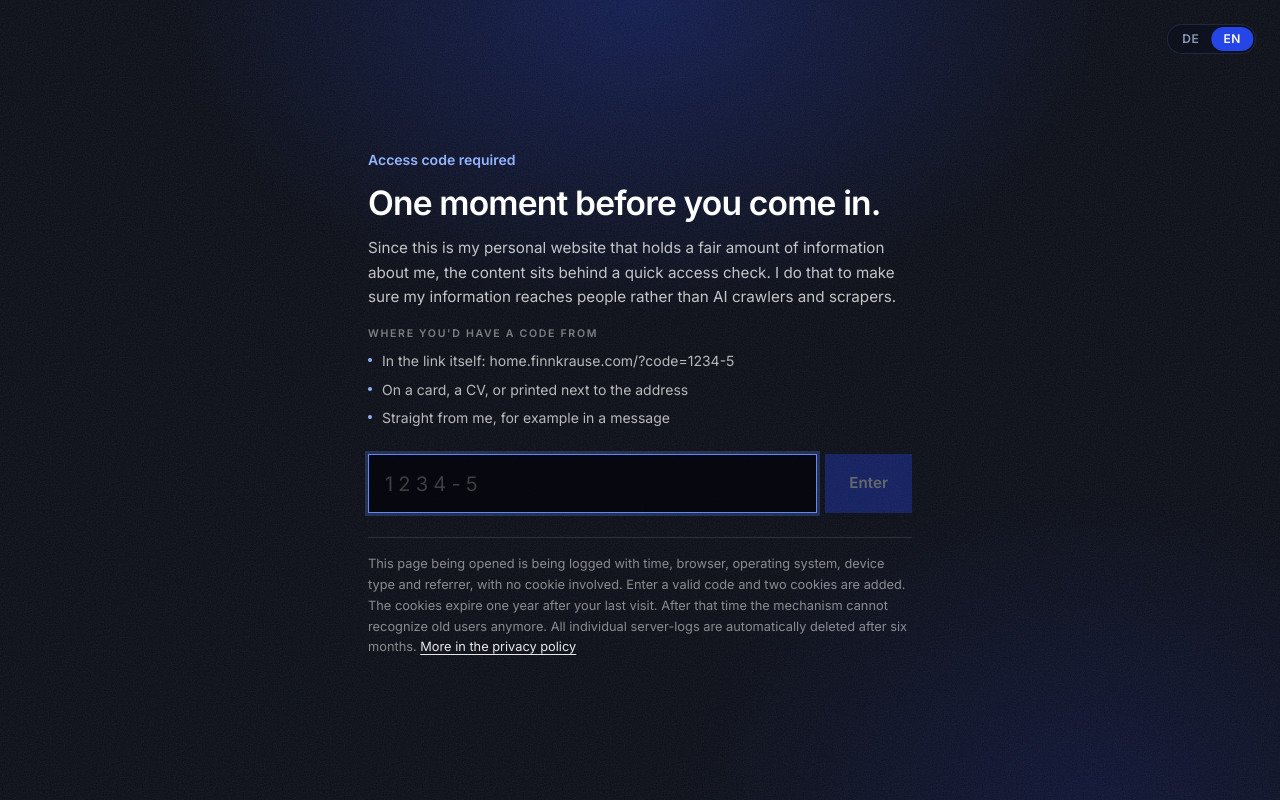
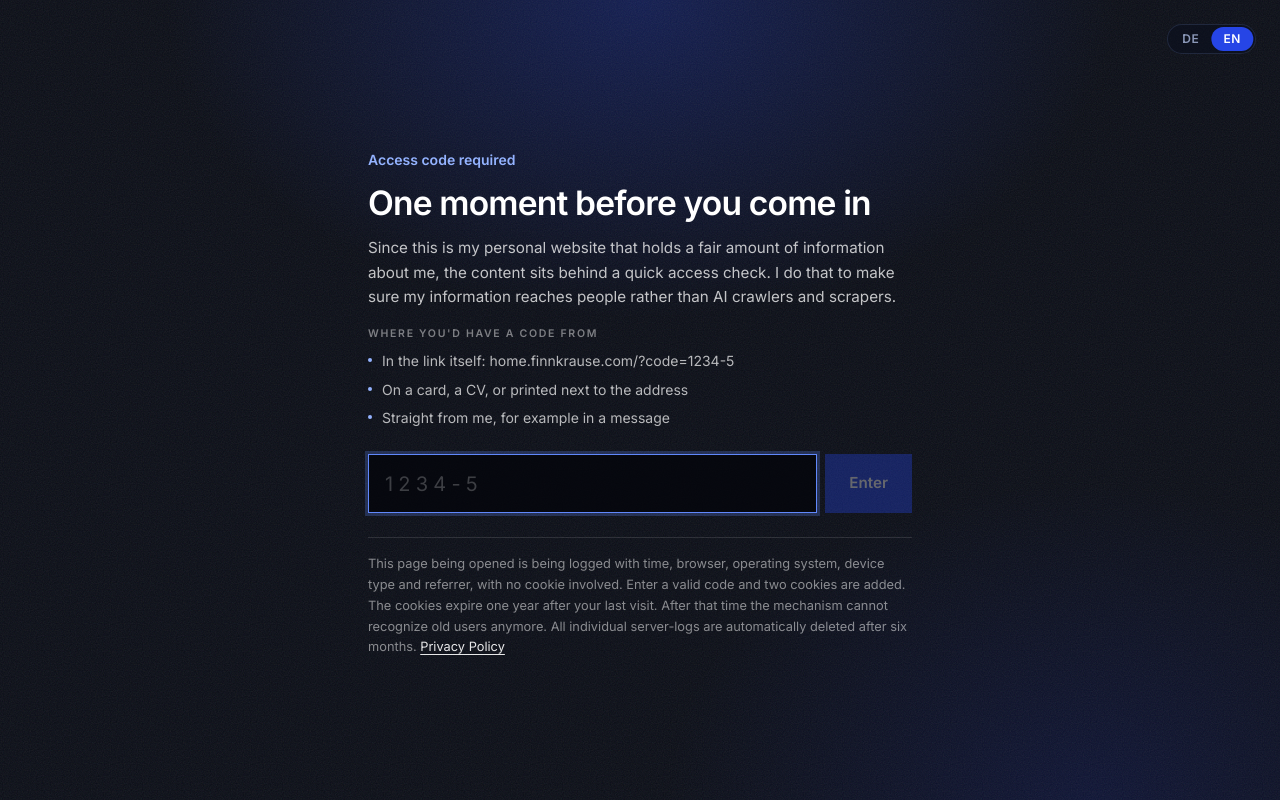
Before and after one commit to FinnKrause/Portfolio-Homepage, a Next.js app: page /gate in a window 1280 px wide. Built offline with nearby package versions, Linux system fonts and the light colour scheme.

Commit message:
changes to gate site

```diff
--- a/src/components/access/AccessScreen.tsx
+++ b/src/components/access/AccessScreen.tsx
@@ -79,7 +79,7 @@ export function AccessScreen({
           className="gate-rise mt-3 text-[clamp(1.55rem,4vw,2.1rem)] font-semibold leading-tight tracking-tight text-white"
           style={rise(1)}
         >
-          {tx("Einen Moment, bevor du Zugang bekommst.", "One moment before you come in.")}
+          {tx("Einen Moment, bevor du Zugang bekommst", "One moment before you come in")}
         </h1>
 
         {/* The introduction — Finn's own wording, kept as written. */}
@@ -92,7 +92,7 @@ export function AccessScreen({
 
         <div className="gate-rise mt-4" style={rise(3)}>
           <h2 className="gate-note-title">
-            {tx("Woher du einen Code hast", "Where you'd have a code from")}
+            {tx("Woher du einen Code haben könntest", "Where you'd have a code from")}
           </h2>
           <ul className="mt-2 space-y-1.5">
             {sources.map((line, i) => (
@@ -159,7 +159,7 @@ export function AccessScreen({
             "This page being opened is being logged with time, browser, operating system, device type and referrer, with no cookie involved. Enter a valid code and two cookies are added. The cookies expire one year after your last visit. After that time the mechanism cannot recognize old users anymore. All individual server-logs are automatically deleted after six months.",
           )}{" "}
           <a href="/datenschutz" className="gate-link">
-            {tx("Mehr dazu im Datenschutz", "More in the privacy policy")}
+            {tx("Datenschutz", "Privacy Policy")}
           </a>
         </p>
       </main>
```
